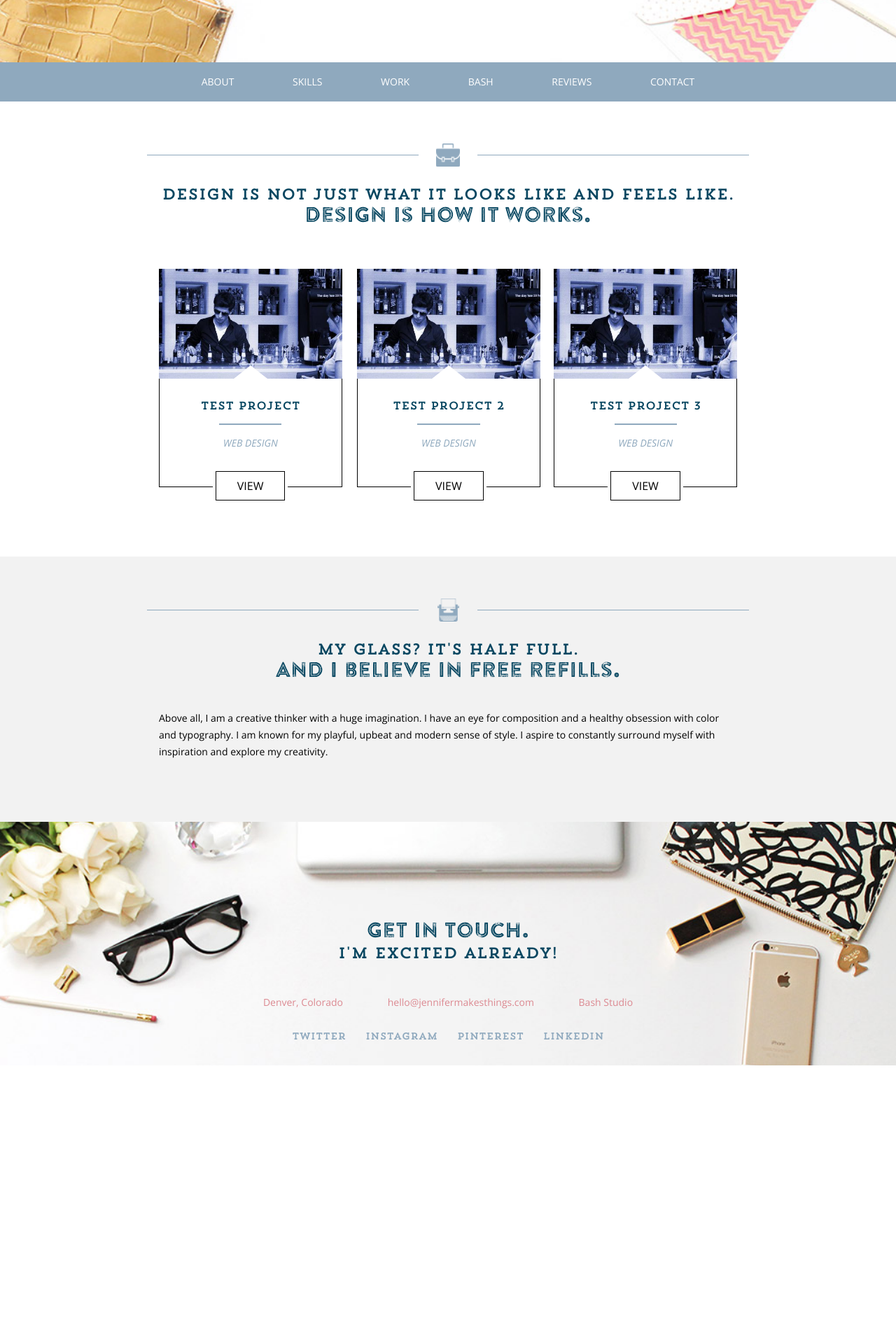
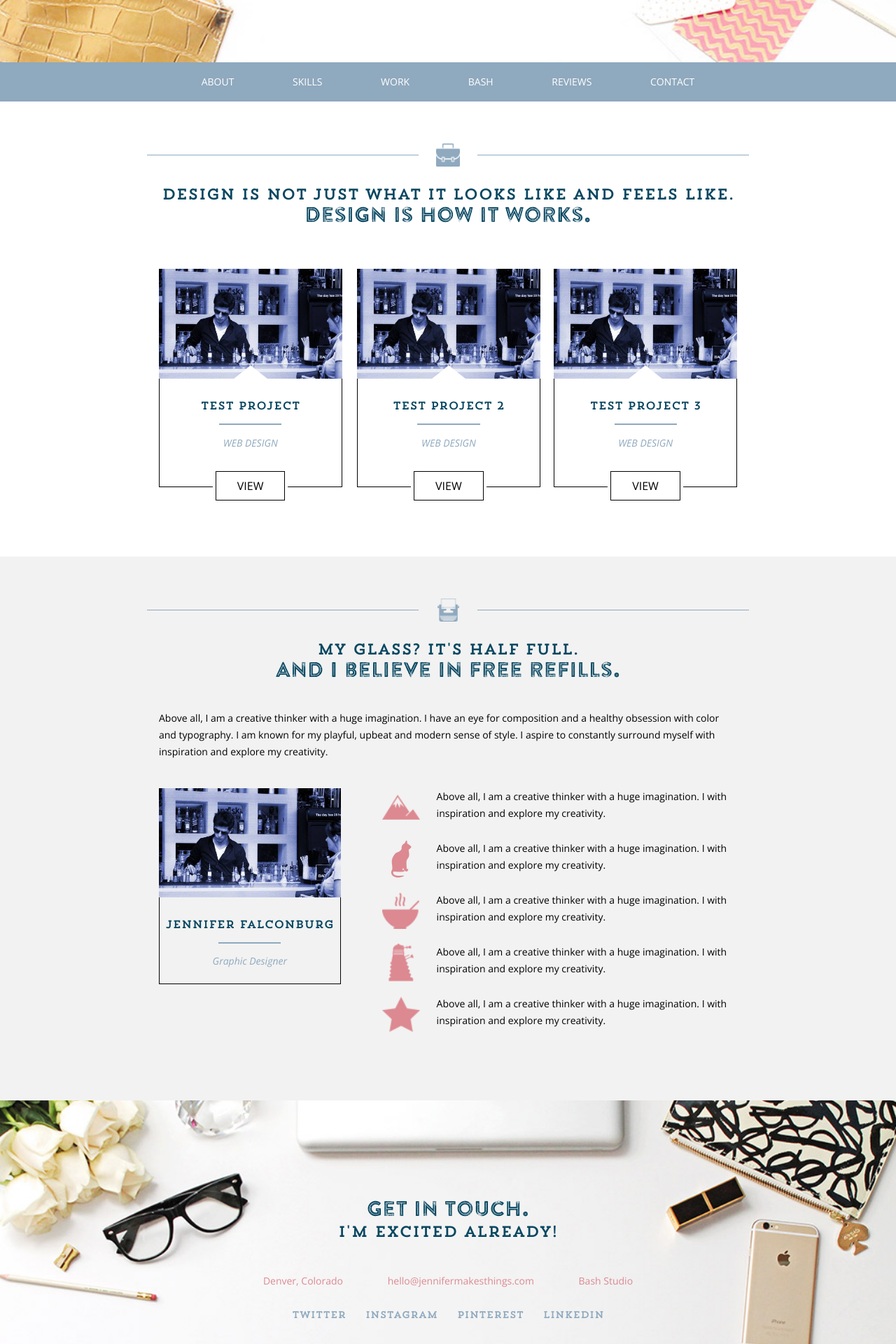
Before and after one commit to jenniferfalcon/jenniferfalcon.github.io, a Jekyll site: the page built from app/index.html, in a window 1280 px wide. Shown: the part 756-2676 px from the top of the page at 70% size. Built offline with Jekyll 4.4.1, drawn with Linux system fonts in a browser that asks for light colours; before the commit the page ends 2278 px from its top, so only the background shows below that.

Commit message:
Added about section styles and some content.

```diff
--- a/app/_includes/about-section.html
+++ b/app/_includes/about-section.html
@@ -3,7 +3,27 @@
     <h2 class="section-lede">My glass? It's half full.<br><strong>And I believe in free refills.</strong></h2>
   </header>
 
-  <div class="l--constrained">
+  <div class="about--intro l--constrained">
     <p>Above all, I am a creative thinker with a huge imagination. I have an eye for composition and a healthy obsession with color and typography. I am known for my playful, upbeat and modern sense of style. I aspire to constantly surround myself with inspiration and explore my creativity.</p>
   </div>
+
+  <div class="l--constrained clearfix">
+    <div class="about-card">
+      <figure>
+        <img src="/images/card-thumbnail/sample.jpeg">
+      </figure>
+
+      <h3 class="about-card--title">Jennifer Falconburg</h3>
+
+      <div class="about-card--role">Graphic Designer</div>
+    </div>
+
+    <ul class="factoids">
+      <li class="factoids--mountain">Above all, I am a creative thinker with a huge imagination. I  with inspiration and explore my creativity. </li>
+      <li class="factoids--cat">Above all, I am a creative thinker with a huge imagination. I  with inspiration and explore my creativity. </li>
+      <li class="factoids--bowl">Above all, I am a creative thinker with a huge imagination. I  with inspiration and explore my creativity. </li>
+      <li class="factoids--dalek">Above all, I am a creative thinker with a huge imagination. I  with inspiration and explore my creativity. </li>
+      <li class="factoids--star">Above all, I am a creative thinker with a huge imagination. I  with inspiration and explore my creativity. </li>
+    </ul>
+  </div>
 </section>
--- a/app/_sass/screen.scss
+++ b/app/_sass/screen.scss
@@ -25,3 +25,4 @@
 @import "components/social-menu";
 @import "components/header";
 @import "components/footer";
+@import "components/factoids";
--- a/app/css/screen.css
+++ b/app/css/screen.css
@@ -681,6 +681,48 @@ tr.even {
 [id="about"] {
   background-color: #f2f2f2; }
 
+.about--intro {
+  margin-bottom: 2.85714em; }
+
+.about-card {
+  border: 1px solid #000;
+  margin-bottom: 1.42857em;
+  padding: 0 0 1.42857em;
+  position: relative; }
+  .about-card > figure {
+    margin: -1px -1px 1.85714em;
+    position: relative; }
+  @media (min-width: 36.25em) {
+    .about-card {
+      width: 31.42857%;
+      float: left;
+      margin-right: -100%;
+      margin-left: 0;
+      clear: none; } }
+
+.about-card--title {
+  font-size: 1.14286em;
+  line-height: 1.5em;
+  margin-bottom: 0.85714em;
+  padding-bottom: 1em;
+  position: relative;
+  text-align: center; }
+  .about-card--title:before {
+    background-color: #8fa9be;
+    bottom: 0;
+    content: '';
+    display: block;
+    height: 2px;
+    left: 50%;
+    margin-left: -2.78571em;
+    position: absolute;
+    width: 5.57143em; }
+
+.about-card--role {
+  color: #8fa9be;
+  font-style: italic;
+  text-align: center; }
+
 [id="main-nav"] {
   background-color: #8fa9be; }
 
@@ -773,3 +815,46 @@ footer[role="contentinfo"] {
     .footer-credits > li {
       display: inline-block;
       margin: 0 2.14286em; } }
+
+.factoids {
+  margin: 0;
+  padding: 0; }
+  .factoids > li {
+    list-style: none;
+    margin-bottom: 1.42857em;
+    min-height: 54px;
+    padding-left: 5.57143em;
+    position: relative; }
+    .factoids > li:before {
+      background-size: contain;
+      background-position: center;
+      background-repeat: no-repeat;
+      content: '';
+      display: block;
+      height: 54px;
+      position: absolute;
+      top: 0;
+      left: 0;
+      width: 54px; }
+  @media (min-width: 36.25em) {
+    .factoids {
+      width: 61.42857%;
+      float: right;
+      margin-left: 0;
+      margin-right: 0;
+      clear: none; } }
+
+.factoids--mountain:before {
+  background-image: url(../images/icons/mountain.png); }
+
+.factoids--cat:before {
+  background-image: url(../images/icons/cat.png); }
+
+.factoids--bowl:before {
+  background-image: url(../images/icons/bowl.png); }
+
+.factoids--dalek:before {
+  background-image: url(../images/icons/dalek.png); }
+
+.factoids--star:before {
+  background-image: url(../images/icons/star.png); }
```
Also changed, not shown: app/_sass/components/_about.scss (+47 -0 lines), app/_sass/components/_factoids.scss (added, +49 -0 lines), app/images/icons/bowl.png (added), app/images/icons/cat.png (added), app/images/icons/dalek.png (added), app/images/icons/mountain.png (added), app/images/icons/star.png (added).
